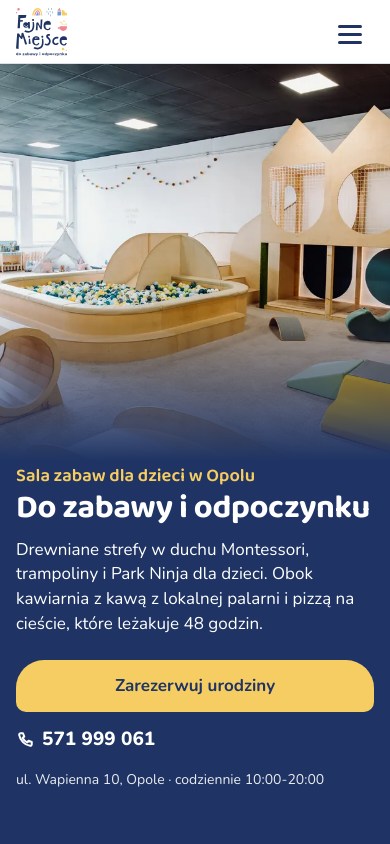
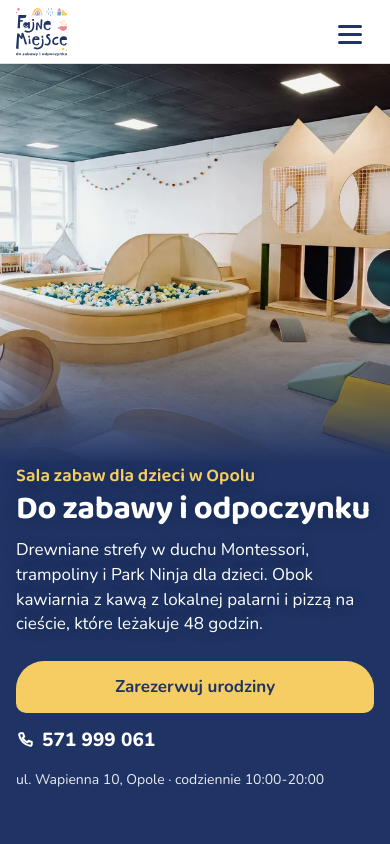
Before and after one commit to Disaster26/fajnemiejsce-koncepcja, a plain HTML site: page index.html in a window 390 px wide. Shown: the top 844 px of the page. Drawn offline with Linux system fonts and the light colour scheme.

Commit message:
Czytelniejszy tekst na zdjeciu, poprawki odstepow na telefonie

```diff
--- a/index.html
+++ b/index.html
@@ -59,7 +59,7 @@ p{margin:0 0 1em}
 .hero-f img{position:absolute;inset:0;width:100%;height:100%;object-fit:cover}
 .hero-f.zab img{object-position:40% 60%}
 .hero-f.odp img{object-position:30% 50%}
-.hero-f.zab::after{content:"";position:absolute;inset:0;background:linear-gradient(180deg,rgba(23,40,80,0) 30%,rgba(23,40,80,.55) 62%,rgba(23,40,80,.88) 100%)}
+.hero-f.zab::after{content:"";position:absolute;inset:0;background:linear-gradient(180deg,rgba(23,40,80,0) 18%,rgba(23,40,80,.6) 48%,rgba(23,40,80,.9) 100%)}
 .hero-f.odp::after{content:"";position:absolute;inset:0;background:linear-gradient(180deg,rgba(23,40,80,0) 55%,rgba(23,40,80,.8) 100%)}
 .tecza{position:absolute;top:0;bottom:0;left:58%;width:12px;margin-left:-6px;z-index:3;display:flex}
 .tecza i{flex:1}
@@ -73,7 +73,8 @@ p{margin:0 0 1em}
 .hero-odp{position:absolute;right:0;bottom:0;width:42%;z-index:2;padding:0 clamp(24px,3vw,56px) clamp(36px,6vh,72px);color:#fff}
 .hero-odp b{display:block;font:700 clamp(26px,2.4vw,40px)/1.05 "Baloo 2",sans-serif;color:#fff}
 .hero-odp span{display:block;margin-top:8px;font-size:16px;line-height:1.45;max-width:26em;opacity:.95}
-.hero-info{color:#fff;opacity:.9;font-size:15px;margin-top:22px}
+.hero-info{color:#fff;opacity:.9;font-size:15px;margin:22px 0 0}
+.hero-in h1,.hero-in .lead{text-shadow:0 1px 14px rgba(15,24,48,.35)}
 
 /* sekcje */
 .sek{padding:clamp(64px,9vw,128px) 0}
@@ -255,10 +256,10 @@ form .btn{margin-top:20px}
  body{font-size:16px}
  .logo img{height:48px}
  .hero{display:flex;flex-direction:column;height:auto;min-height:calc(100svh - var(--hh));max-height:none}
- .hero-f.zab{flex:1 1 0;min-height:max(150px,22svh);align-self:stretch;width:100%}
+ .hero-f.zab{flex:1 1 0;min-height:max(150px,22svh);align-self:stretch;width:100%;margin-bottom:-2px}
  .hero-f.zab::after{background:linear-gradient(180deg,rgba(31,52,100,0) 60%,rgba(31,52,100,1) 100%)}
  .hero-f.odp,.tecza,.hero-odp{display:none}
- .hero-in{position:relative;width:100%;flex:0 0 auto;padding:4px 16px clamp(22px,4.6svh,48px)}
+ .hero-in{position:relative;width:100%;flex:0 0 auto;padding:4px 16px clamp(22px,6.2svh,60px)}
  .hero h1{font-size:clamp(29px,min(8.4vw,5.2svh),40px)}
  .hero h1 small{font-size:.56em}
  .hero .lead{font-size:clamp(15px,2.4svh,17px);margin-top:12px;line-height:1.45}
```
